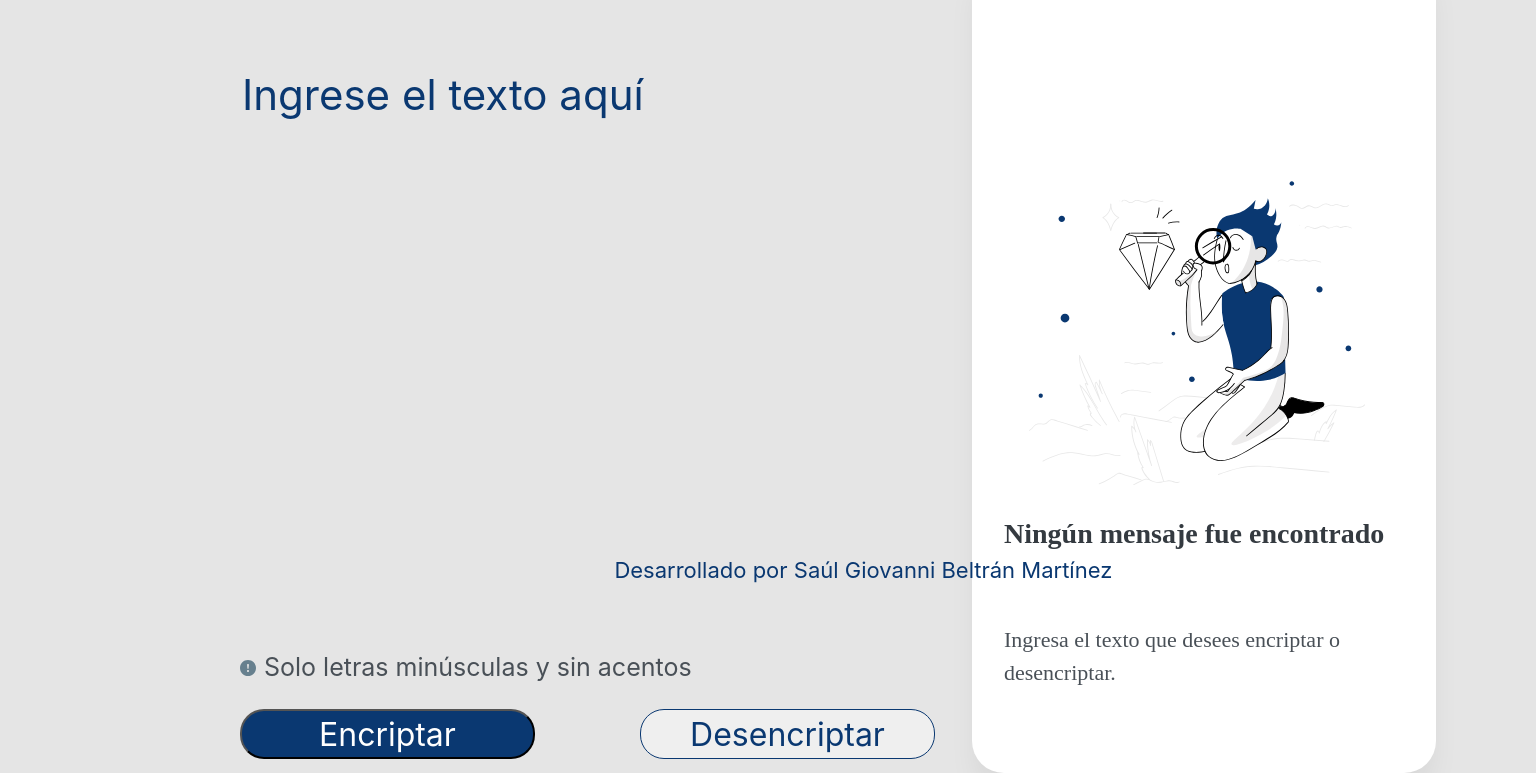
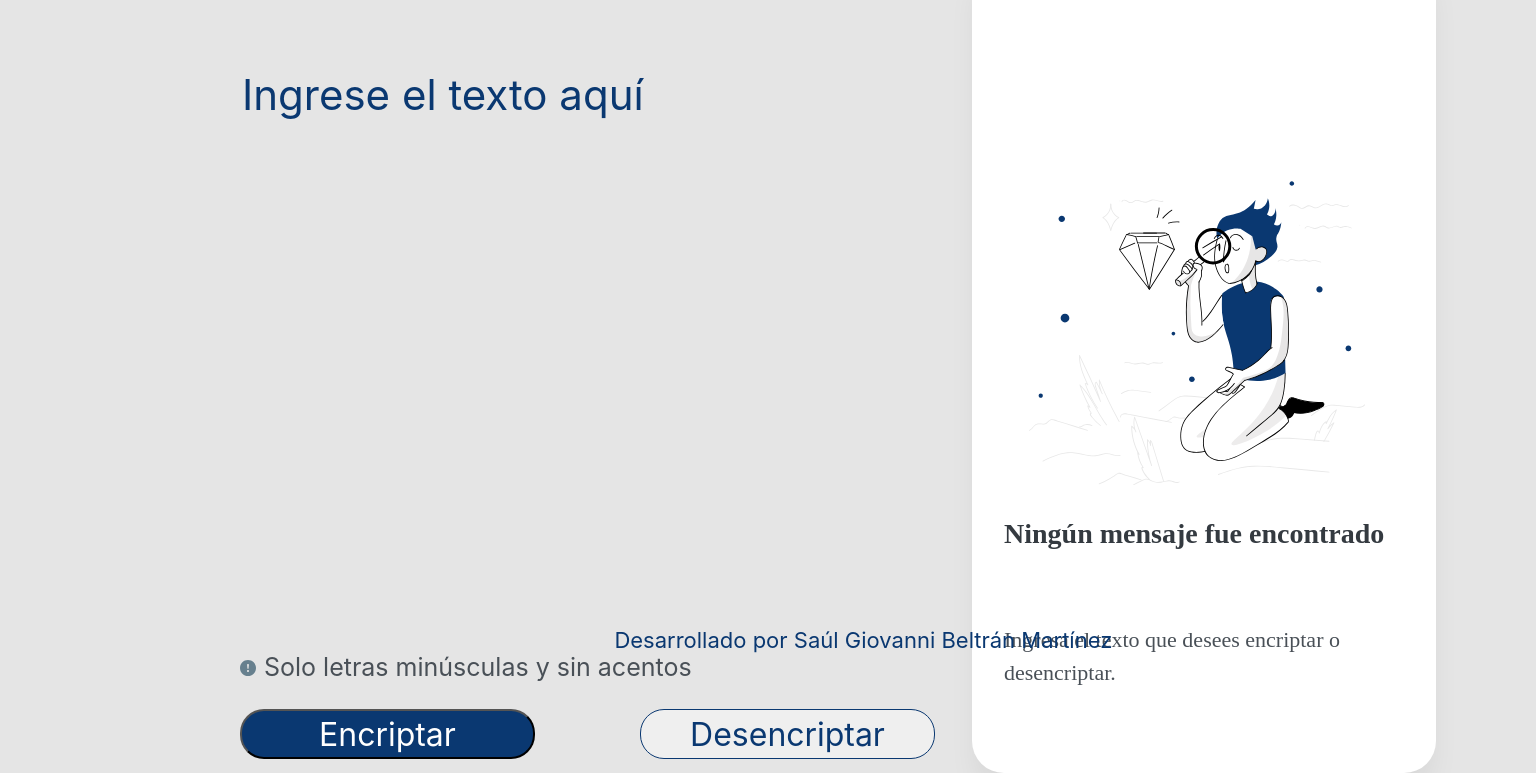
Before and after one commit to saul789/Challenge-ONE-Sprint-01-Construye-un-encriptador-de-texto-con-Javascript, a plain HTML site: page index.html in a window 1536 px wide. Shown: the part 91-864 px from the top of the page. Drawn offline with Linux system fonts and the light colour scheme.

Commit message:
arreglos2

```diff
--- a/style.css
+++ b/style.css
@@ -216,7 +216,7 @@ footer {
     font-size: 25px;
   }
   footer{
-    bottom: 100px;
+    bottom: 30px;
     }
     .footer-texto{
       margin-left: 40%;
```
